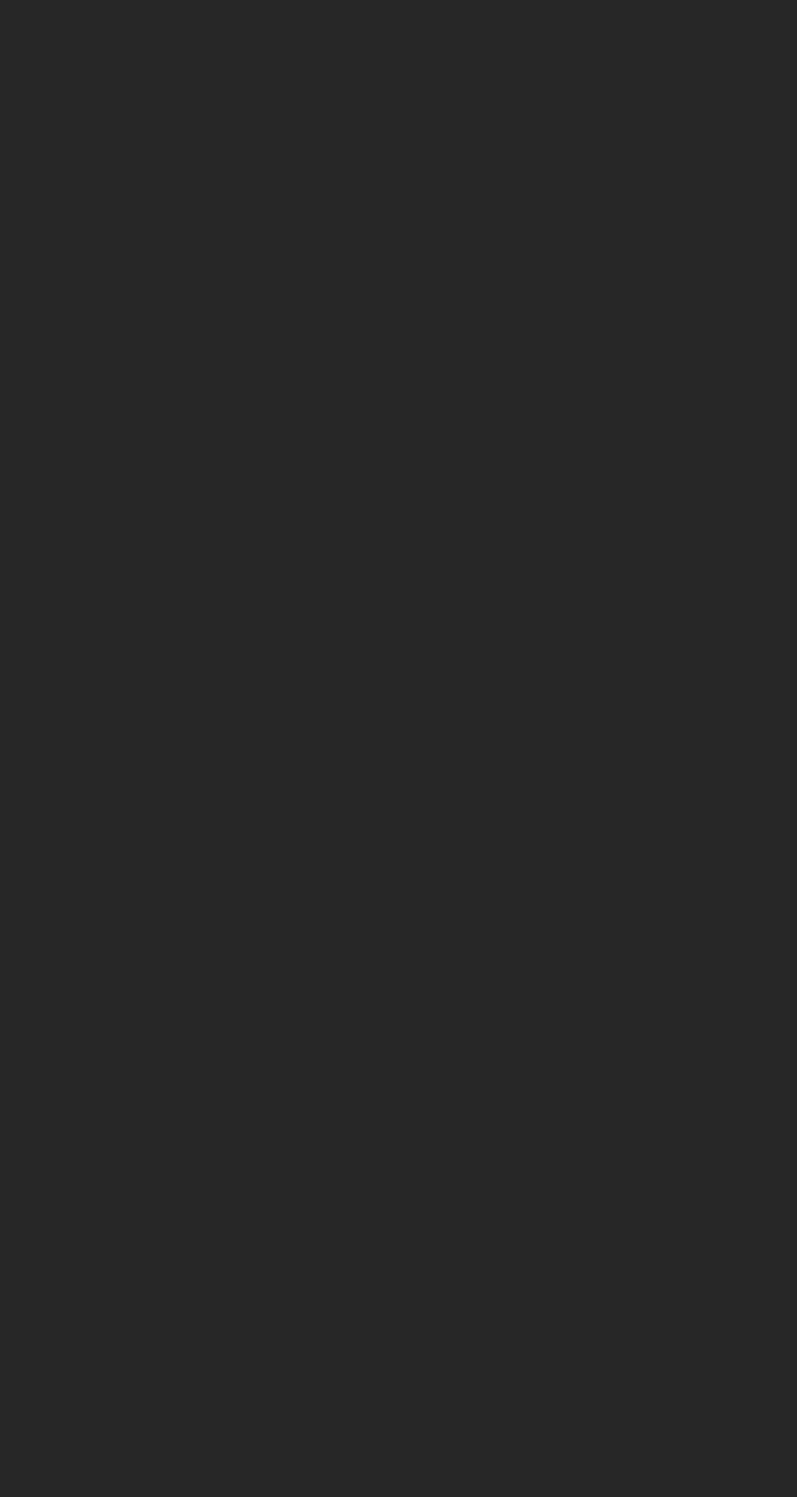
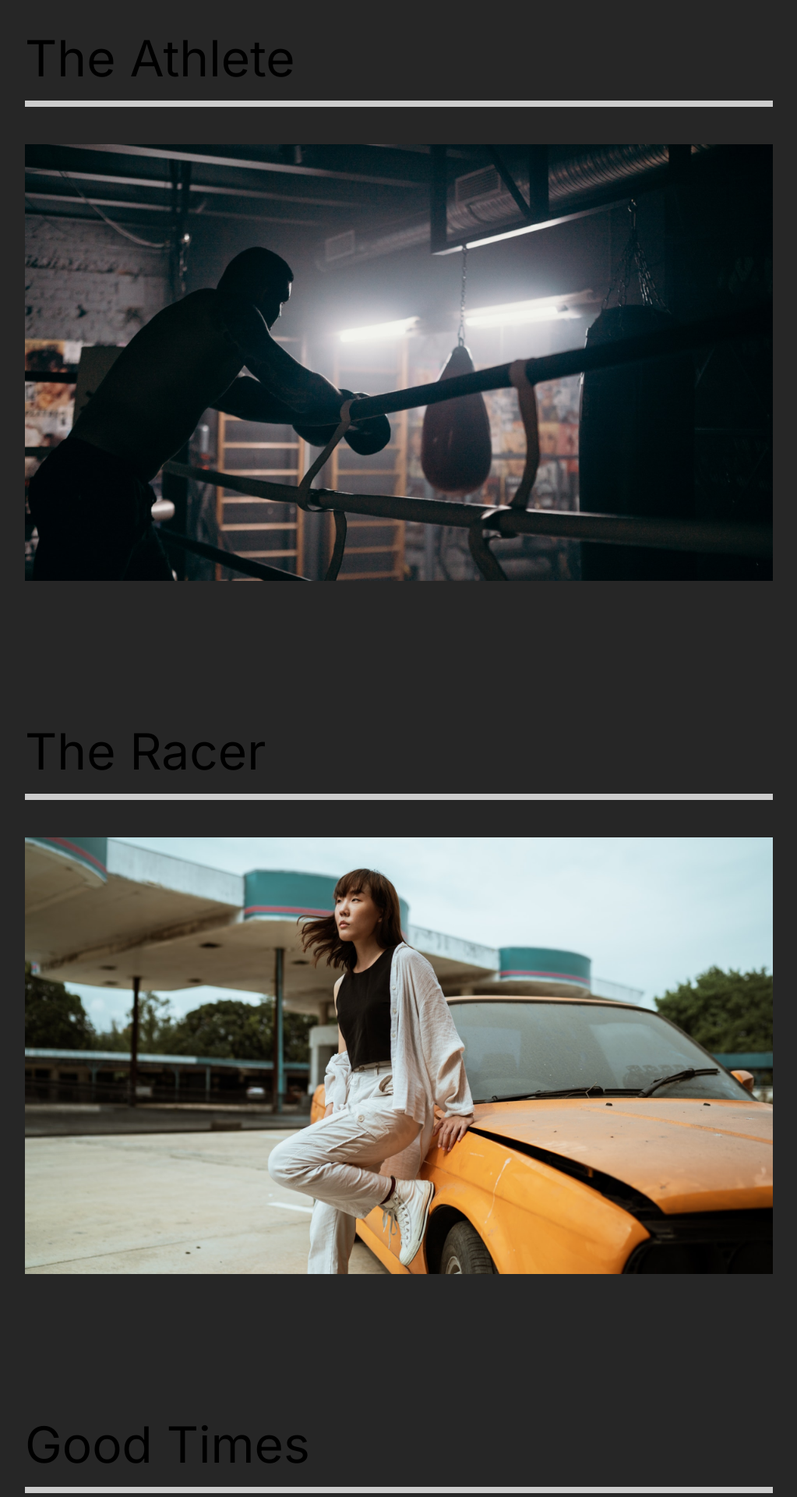
Before and after one commit to maholom/react-website, a React (Create React App) app: page /work in a window 1280 px wide. Shown: the part 140-2060 px from the top of the page at 78% size, without its empty margins (128-1151 px from the left). Before the commit the page ends 800 px from the top, so only its background shows below. Built offline with nearby package versions, Linux system fonts and the light colour scheme.

Commit message:
prace s use history

```diff
--- a/src/App.js
+++ b/src/App.js
@@ -1,6 +1,7 @@
 import React from 'react';
 import AboutUs from './pages/AboutUs';
 import OurWork from './pages/OurWork';
+import MovieDetail from './pages/MovieDetail';
 import ContactUs from './pages/ContactUs';
 import Nav from './components/Nav';
 import GlobalStyle from './components/GlobalStyle';
@@ -15,8 +16,11 @@ function App() {
         <Route path="/" exact>
           <AboutUs />
         </Route>
-        <Route path="/work">
+        <Route path="/work" exact>
           <OurWork />
+        </Route>
+        <Route path="/work/:id">
+          <MovieDetail />
         </Route>
         <Route path="/contact">
           <ContactUs />
--- /dev/null
+++ b/src/movieState.js
@@ -0,0 +1,81 @@
+//Import Images
+import athlete from './img/athlete-small.png';
+import goodtimes from './img/goodtimes-small.png';
+import theracer from './img/theracer-small.png';
+import athlete2 from './img/athlete2.png';
+import goodtimes2 from './img/good-times2.jpg';
+import theracer2 from './img/the-racer2.jpg';
+
+export const MovieState = () => {
+  return [
+    {
+      title: 'The Athlete',
+      mainImg: athlete,
+      secondaryImg: athlete2,
+      url: '/work/the-athlete',
+      awards: [
+        {
+          title: 'Truly A masterpiece',
+          description:
+            '“Lorem Ipsum is simply dummy text of the printing and typesetting industry.”',
+        },
+        {
+          title: 'Fresh look on a brutal sport.',
+          description:
+            '“Lorem Ipsum is simply dummy text of the printing and typesetting industry.”',
+        },
+        {
+          title: 'It’s okay lmao.',
+          description:
+            '“Lorem Ipsum is simply dummy text of the printing and typesetting industry.”',
+        },
+      ],
+    },
+    {
+      title: 'Good Times',
+      mainImg: goodtimes,
+      url: '/work/good-times',
+      secondaryImg: goodtimes2,
+      awards: [
+        {
+          title: 'Truly A masterpiece',
+          description:
+            '“Lorem Ipsum is simply dummy text of the printing and typesetting industry.”',
+        },
+        {
+          title: 'Fresh look on a brutal sport.',
+          description:
+            '“Lorem Ipsum is simply dummy text of the printing and typesetting industry.”',
+        },
+        {
+          title: 'It’s okay lmao.',
+          description:
+            '“Lorem Ipsum is simply dummy text of the printing and typesetting industry.”',
+        },
+      ],
+    },
+    {
+      title: 'The Racer',
+      mainImg: theracer,
+      url: '/work/the-racer',
+      secondaryImg: theracer2,
+      awards: [
+        {
+          title: 'Truly A masterpiece',
+          description:
+            '“Lorem Ipsum is simply dummy text of the printing and typesetting industry.”',
+        },
+        {
+          title: 'Fresh look on a brutal sport.',
+          description:
+            '“Lorem Ipsum is simply dummy text of the printing and typesetting industry.”',
+        },
+        {
+          title: 'It’s okay lmao.',
+          description:
+            '“Lorem Ipsum is simply dummy text of the printing and typesetting industry.”',
+        },
+      ],
+    },
+  ];
+};
--- /dev/null
+++ b/src/pages/MovieDetail.js
@@ -0,0 +1,109 @@
+import React, { useState, useEffect } from 'react';
+import styled from 'styled-components';
+import { useHistory } from 'react-router-dom';
+import { MovieState } from '../movieState';
+
+const MovieDetail = () => {
+  const history = useHistory();
+  const url = history.location.pathname; //v prohlizeci
+  const [movies, setMovies] = useState(MovieState); //importuji cele pole do stavu
+  const [movie, setMovie] = useState(null);
+
+  useEffect(() => {
+    const currentMovie = movies.filter((stateMovie) => stateMovie.url === url);
+    setMovie(currentMovie[0]); //movie z pole rovná se movie v historii, vrací pole
+  }, []);
+
+  return (
+    <>
+      {movie && (
+        <Details>
+          <HeadLine>
+            <h2>{movie.title}</h2>
+            <img src={movie.mainImg} alt="movie" />
+          </HeadLine>
+          <Awards>
+            {movie.awards.map((award) => (
+              <Award
+                title={award.title}
+                description={award.description}
+                key={award.title}
+              />
+            ))}
+          </Awards>
+          <ImageDisplay>
+            <img src={movie.secondaryImg} alt="movie" />
+          </ImageDisplay>
+        </Details>
+      )}
+    </>
+  );
+};
+
+const Details = styled.div`
+  color: white;
+`;
+
+const HeadLine = styled.div`
+  min-height: 90vh;
+  padding-top: 20vh;
+  position: relative;
+  h2 {
+    position: absolute;
+    top: 10%;
+    left: 50%;
+    transform: translate(-50%, -10%);
+  }
+  img {
+    width: 100%;
+    height: 70vh;
+    object-fit: cover;
+  }
+`;
+
+const Awards = styled.div`
+  min-height: 80vh;
+  display: flex;
+  align-items: center;
+  justify-content: space-around;
+  margin: 5rem 10rem;
+`;
+
+const AwardStyle = styled.div`
+  padding: 5rem;
+  h3 {
+    font-size: 2rem;
+  }
+  .line {
+    width: 100%;
+    background: #23d997;
+    height: 0.5rem;
+    margin: 1rem 0rem;
+  }
+  p {
+    padding: 2rem 0rem;
+  }
+`;
+
+const ImageDisplay = styled.div`
+  min-height: 50vh;
+  img {
+    width: 100%;
+    height: 100vh;
+    object-fit: cover;
+  }
+`;
+
+//Award component
+
+const Award = ({ title, description }) => {
+  return (
+    <AwardStyle>
+      <h3>{title}</h3>
+      <div className="line"></div>
+      <p>{description}</p>
+    </AwardStyle>
+  );
+};
+
+export default MovieDetail;
--- a/src/pages/OurWork.js
+++ b/src/pages/OurWork.js
@@ -1,11 +1,59 @@
 import React from 'react';
+import styled from 'styled-components';
+import { Link } from 'react-router-dom';
+import athlete from '../img/athlete-small.png';
+import theracer from '../img/theracer-small.png';
+import goodtimes from '../img/goodtimes-small.png';
 
 const OurWork = () => {
   return (
-    <div>
-      <h1>Our Work</h1>
-    </div>
+    <Work>
+      <Movie>
+        <h2>The Athlete</h2>
+        <div className="line"></div>
+        <Link to="/work/the-athlete">
+          <img src={athlete} alt="the athlete"></img>
+        </Link>
+      </Movie>
+      <Movie>
+        <h2>The Racer</h2>
+        <div className="line"></div>
+        <Link to="/work/the-racer">
+          <img src={theracer} alt="the racer"></img>
+        </Link>
+      </Movie>
+      <Movie>
+        <h2>Good Times</h2>
+        <div className="line"></div>
+        <Link to="/work/good-times">
+          <img src={goodtimes} alt="good times"></img>
+        </Link>
+      </Movie>
+    </Work>
   );
 };
 
+const Work = styled.div`
+  min-height: 100vh;
+  overflow: hidden;
+  padding: 5rem 10rem;
+  h2 {
+    padding: 1rem 0rem;
+  }
+`;
+
+const Movie = styled.div`
+  padding-bottom: 10rem;
+  .line {
+    height: 0.5rem;
+    background: #cccccc;
+    margin-bottom: 3rem;
+  }
+  img {
+    width: 100%;
+    height: 70vh;
+    object-fit: cover;
+  }
+`;
+
 export default OurWork;
```
